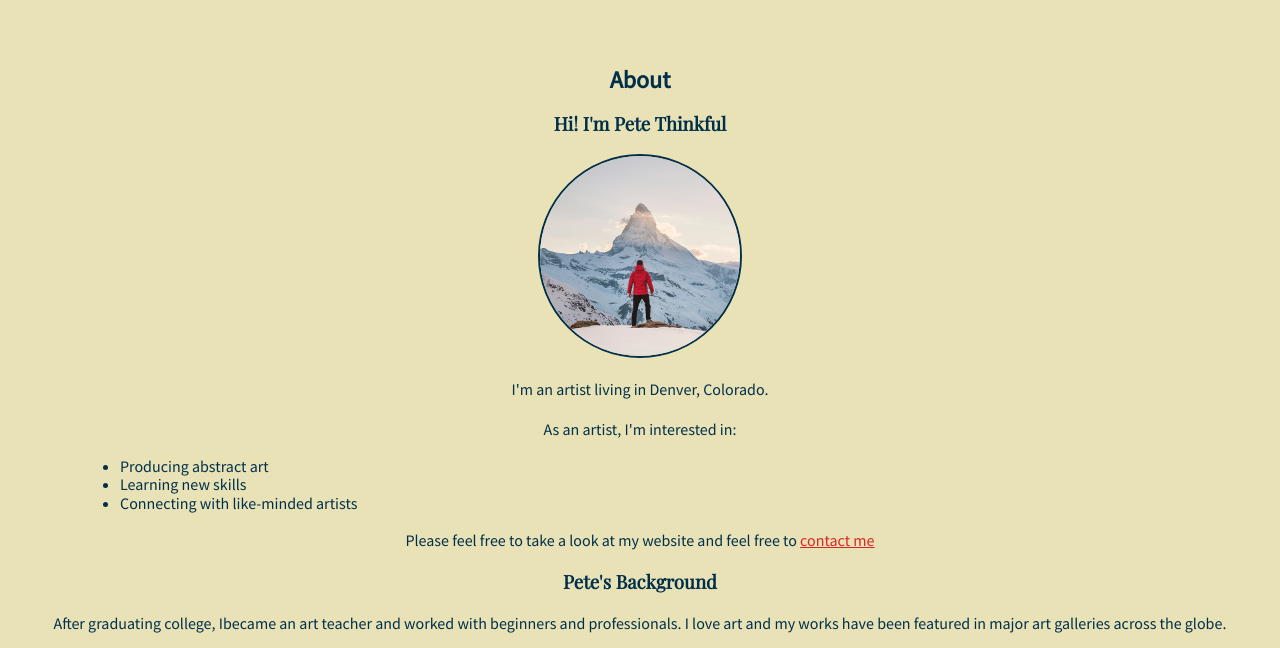
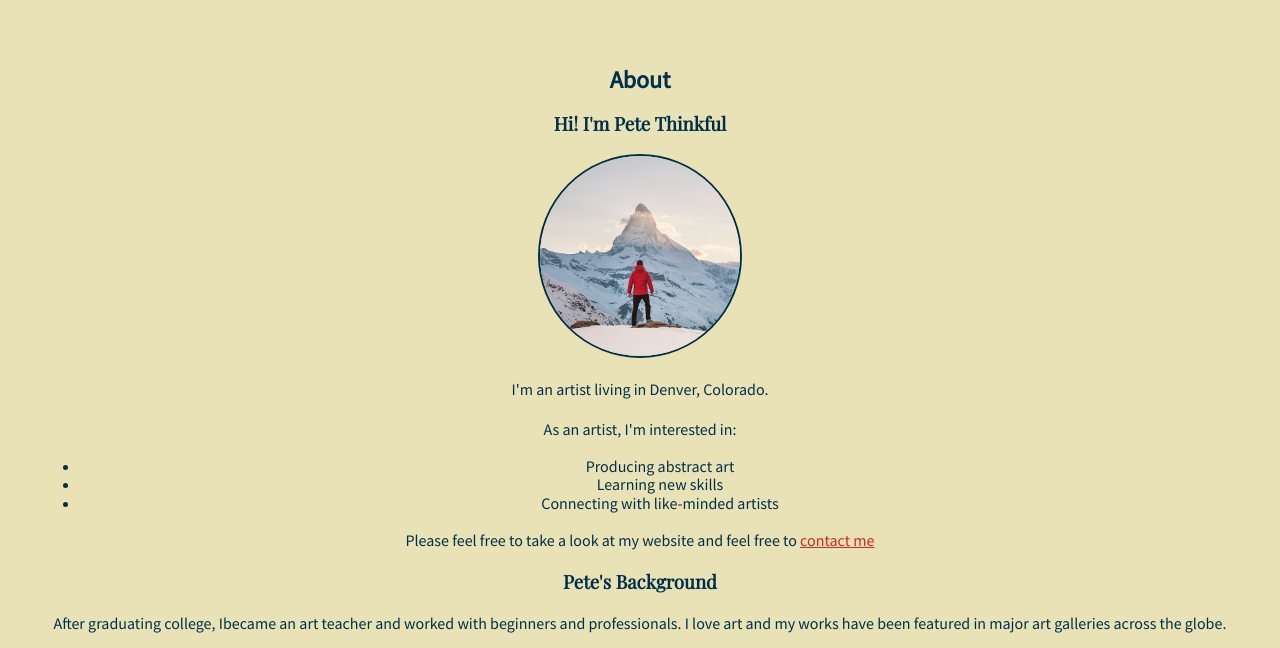
Before and after one commit to theBRADwasGREAT/pete-thinkful, a plain HTML site: page index.html in a window 1280 px wide. Shown: the part 141-789 px from the top of the page. Drawn offline with nearby package versions, Linux system fonts and the light colour scheme.

Commit message:
Update style.css

```diff
--- a/style.css
+++ b/style.css
@@ -65,7 +65,7 @@ ol {
 }
 
 ul {
-  text-align: left; padding-left: 40px; margin-left: 40px; list-style-type: disc
+  text-align: center;
 }
 
 footer {
```
